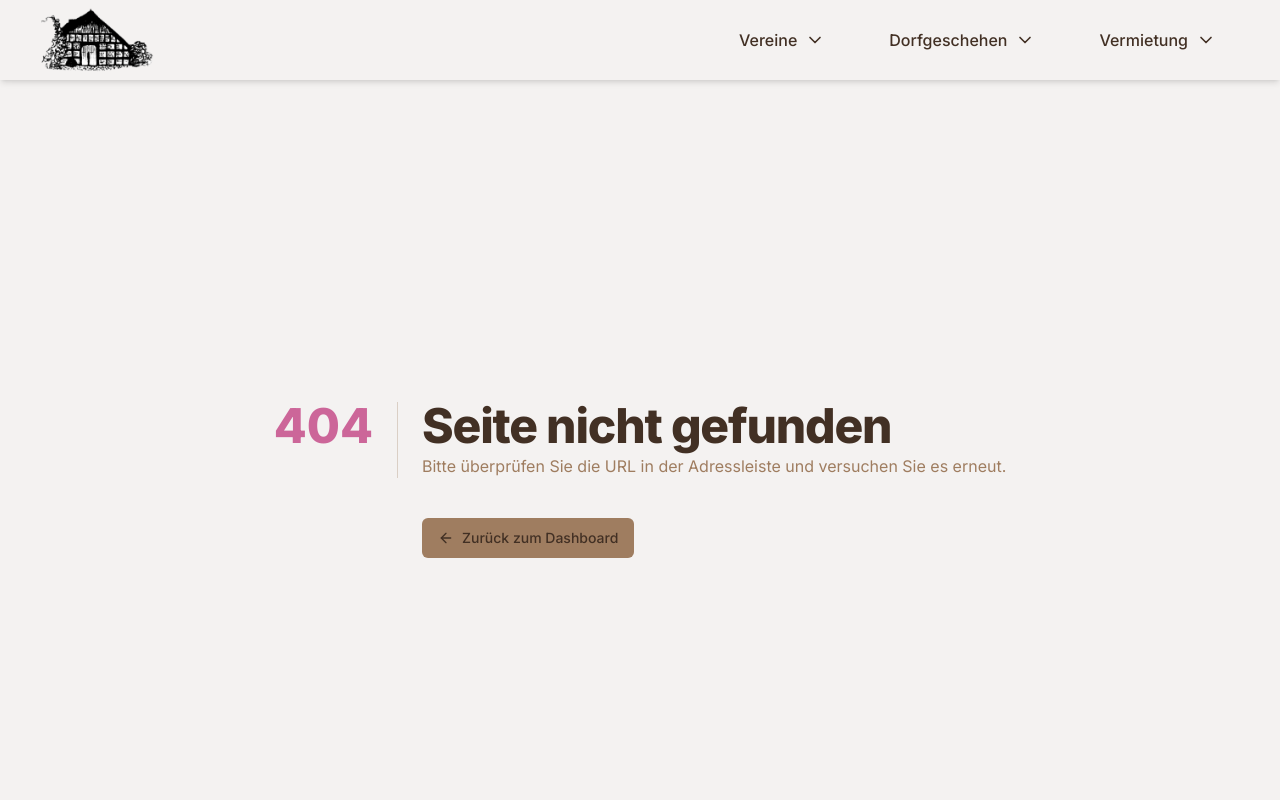
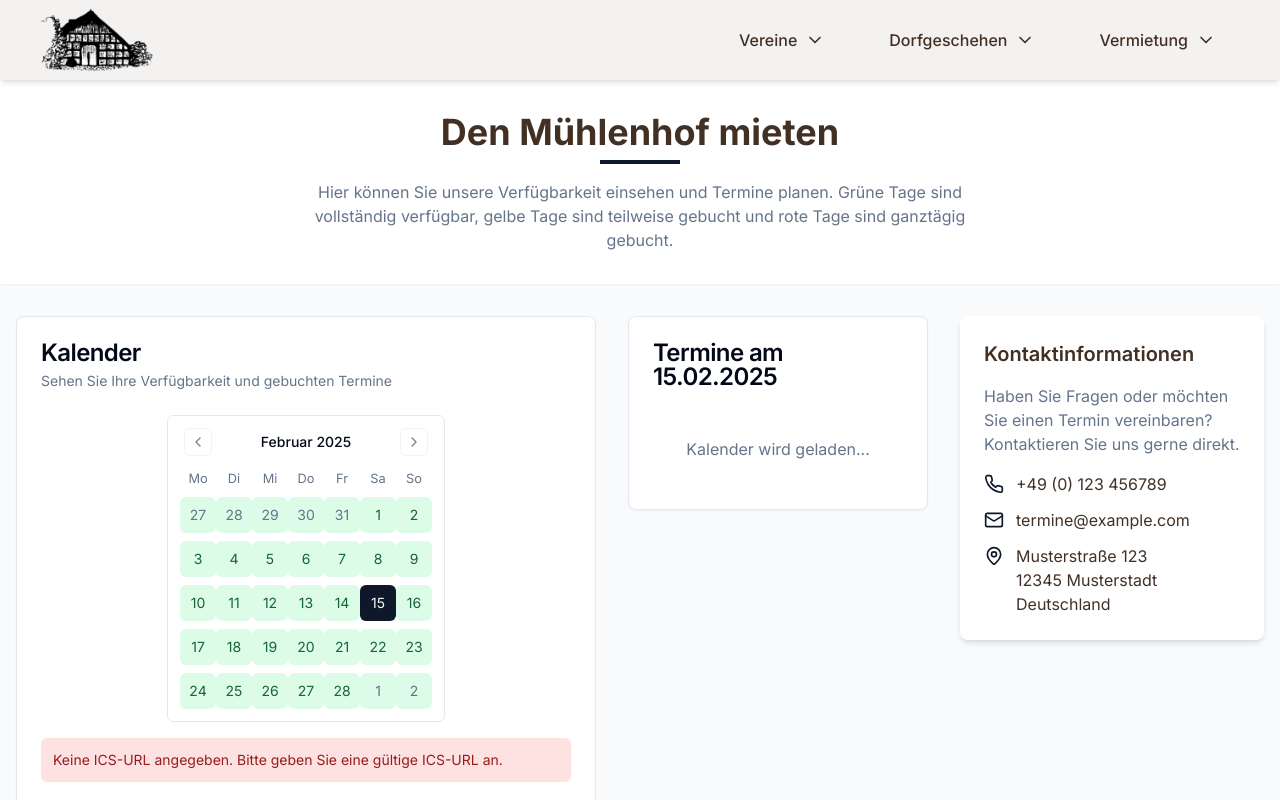
Before and after one commit to Pudl0/westerloy, a Next.js app: page /dorfgeschehen/vermietung/muehlenhof in a window 1280 px wide. Before the commit this address had no page. Shown: the top 800 px of the page. Built offline with nearby package versions, Linux system fonts and the light colour scheme.

Commit message:
did not get saved

```diff
--- /dev/null
+++ b/src/app/dorfgeschehen/vermietung/grillhuette/page.tsx
@@ -0,0 +1,62 @@
+import { CalendarWithICS } from "@/components/calendar"
+import { Mail, Phone, MapPin } from "lucide-react"
+
+export default function CalendarPage() {
+  return (
+    <div className="bg-gray-50 dark:bg-gray-900">
+      {/* Header */}
+      <header className="bg-white dark:bg-gray-800 shadow-sm">
+        <div className="container mx-auto py-8 px-4">
+          <h1 className="text-3xl md:text-4xl font-bold text-center mb-2">Die Grillhütte mieten</h1>
+          <div className="w-20 h-1 bg-primary mx-auto mb-4"></div>
+          <p className="text-center text-muted-foreground max-w-2xl mx-auto">
+            Hier können Sie unsere Verfügbarkeit einsehen und Termine planen. Grüne Tage sind vollständig verfügbar,
+            gelbe Tage sind teilweise gebucht und rote Tage sind ganztägig gebucht.
+          </p>
+        </div>
+      </header>
+
+      {/* Main Content */}
+      <main className="container mx-auto py-8 px-4">
+        <div className="grid gap-8 md:grid-cols-[2fr_1fr] lg:grid-cols-[3fr_1fr]">
+          {/* Calendar Section */}
+          <div className="md:order-1">
+            <CalendarWithICS icsLink={process.env.NEXT_PUBLIC_ICS_LINK_GRILLHUETTE || ""} />
+          </div>
+          {/* Contact Information */}
+          <div className="md:order-2">
+            <div className="bg-white dark:bg-gray-800 rounded-lg shadow-md p-6">
+              <h2 className="text-xl font-semibold mb-4">Kontaktinformationen</h2>
+              <div className="space-y-4">
+                <p className="text-muted-foreground">
+                  Haben Sie Fragen oder möchten Sie einen Termin vereinbaren? Kontaktieren Sie uns gerne direkt.
+                </p>
+
+                <div className="space-y-3 mt-6">
+                  <div className="flex items-center">
+                    <Phone className="h-5 w-5 text-primary mr-3" />
+                    <span>+49 (0) 123 456789</span>
+                  </div>
+                  <div className="flex items-center">
+                    <Mail className="h-5 w-5 text-primary mr-3" />
+                    <span>termine@example.com</span>
+                  </div>
+                  <div className="flex items-start">
+                    <MapPin className="h-5 w-5 text-primary mr-3 mt-0.5" />
+                    <span>
+                      Musterstraße 123
+                      <br />
+                      12345 Musterstadt
+                      <br />
+                      Deutschland
+                    </span>
+                  </div>
+                </div>
+              </div>
+            </div>
+          </div>
+        </div>
+      </main>
+    </div>
+  )
+}
--- /dev/null
+++ b/src/app/dorfgeschehen/vermietung/muehlenhof/page.tsx
@@ -0,0 +1,62 @@
+import { CalendarWithICS } from "@/components/calendar"
+import { Mail, Phone, MapPin } from "lucide-react"
+
+export default function CalendarPage() {
+  return (
+    <div className="bg-gray-50 dark:bg-gray-900">
+      {/* Header */}
+      <header className="bg-white dark:bg-gray-800 shadow-sm">
+        <div className="container mx-auto py-8 px-4">
+          <h1 className="text-3xl md:text-4xl font-bold text-center mb-2">Den Mühlenhof mieten</h1>
+          <div className="w-20 h-1 bg-primary mx-auto mb-4"></div>
+          <p className="text-center text-muted-foreground max-w-2xl mx-auto">
+            Hier können Sie unsere Verfügbarkeit einsehen und Termine planen. Grüne Tage sind vollständig verfügbar,
+            gelbe Tage sind teilweise gebucht und rote Tage sind ganztägig gebucht.
+          </p>
+        </div>
+      </header>
+
+      {/* Main Content */}
+      <main className="container mx-auto py-8 px-4">
+        <div className="grid gap-8 md:grid-cols-[2fr_1fr] lg:grid-cols-[3fr_1fr]">
+          {/* Calendar Section */}
+          <div className="md:order-1">
+            <CalendarWithICS icsLink={process.env.NEXT_PUBLIC_ICS_LINK_MUHELENHOF || ""} />
+          </div>
+          {/* Contact Information */}
+          <div className="md:order-2">
+            <div className="bg-white dark:bg-gray-800 rounded-lg shadow-md p-6">
+              <h2 className="text-xl font-semibold mb-4">Kontaktinformationen</h2>
+              <div className="space-y-4">
+                <p className="text-muted-foreground">
+                  Haben Sie Fragen oder möchten Sie einen Termin vereinbaren? Kontaktieren Sie uns gerne direkt.
+                </p>
+
+                <div className="space-y-3 mt-6">
+                  <div className="flex items-center">
+                    <Phone className="h-5 w-5 text-primary mr-3" />
+                    <span>+49 (0) 123 456789</span>
+                  </div>
+                  <div className="flex items-center">
+                    <Mail className="h-5 w-5 text-primary mr-3" />
+                    <span>termine@example.com</span>
+                  </div>
+                  <div className="flex items-start">
+                    <MapPin className="h-5 w-5 text-primary mr-3 mt-0.5" />
+                    <span>
+                      Musterstraße 123
+                      <br />
+                      12345 Musterstadt
+                      <br />
+                      Deutschland
+                    </span>
+                  </div>
+                </div>
+              </div>
+            </div>
+          </div>
+        </div>
+      </main>
+    </div>
+  )
+}
--- /dev/null
+++ b/src/app/dorfgeschehen/vermietung/scheune/page.tsx
@@ -0,0 +1,62 @@
+import { CalendarWithICS } from "@/components/calendar"
+import { Mail, Phone, MapPin } from "lucide-react"
+
+export default function CalendarPage() {
+  return (
+    <div className="bg-gray-50 dark:bg-gray-900">
+      {/* Header */}
+      <header className="bg-white dark:bg-gray-800 shadow-sm">
+        <div className="container mx-auto py-8 px-4">
+          <h1 className="text-3xl md:text-4xl font-bold text-center mb-2">Die Scheune mieten</h1>
+          <div className="w-20 h-1 bg-primary mx-auto mb-4"></div>
+          <p className="text-center text-muted-foreground max-w-2xl mx-auto">
+            Hier können Sie unsere Verfügbarkeit einsehen und Termine planen. Grüne Tage sind vollständig verfügbar,
+            gelbe Tage sind teilweise gebucht und rote Tage sind ganztägig gebucht.
+          </p>
+        </div>
+      </header>
+
+      {/* Main Content */}
+      <main className="container mx-auto py-8 px-4">
+        <div className="grid gap-8 md:grid-cols-[2fr_1fr] lg:grid-cols-[3fr_1fr]">
+          {/* Calendar Section */}
+          <div className="md:order-1">
+            <CalendarWithICS icsLink={process.env.NEXT_PUBLIC_ICS_LINK_SCHEUNE || ""} />
+          </div>
+          {/* Contact Information */}
+          <div className="md:order-2">
+            <div className="bg-white dark:bg-gray-800 rounded-lg shadow-md p-6">
+              <h2 className="text-xl font-semibold mb-4">Kontaktinformationen</h2>
+              <div className="space-y-4">
+                <p className="text-muted-foreground">
+                  Haben Sie Fragen oder möchten Sie einen Termin vereinbaren? Kontaktieren Sie uns gerne direkt.
+                </p>
+
+                <div className="space-y-3 mt-6">
+                  <div className="flex items-center">
+                    <Phone className="h-5 w-5 text-primary mr-3" />
+                    <span>+49 (0) 123 456789</span>
+                  </div>
+                  <div className="flex items-center">
+                    <Mail className="h-5 w-5 text-primary mr-3" />
+                    <span>termine@example.com</span>
+                  </div>
+                  <div className="flex items-start">
+                    <MapPin className="h-5 w-5 text-primary mr-3 mt-0.5" />
+                    <span>
+                      Musterstraße 123
+                      <br />
+                      12345 Musterstadt
+                      <br />
+                      Deutschland
+                    </span>
+                  </div>
+                </div>
+              </div>
+            </div>
+          </div>
+        </div>
+      </main>
+    </div>
+  )
+}
```
